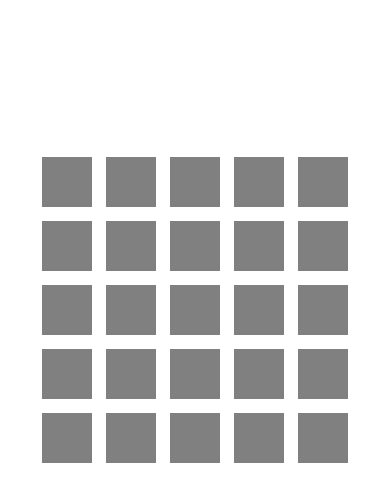
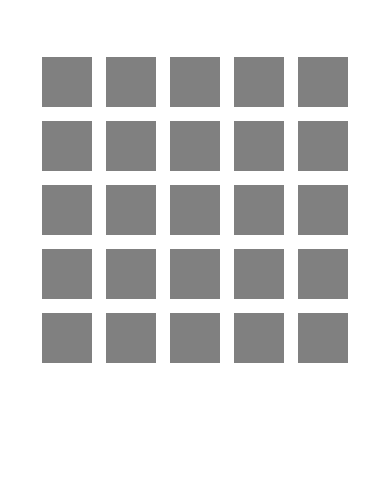
Before and after one commit to TheOG-2670/rpi_led_matrix, a React Native app in the folder client/: screen / in a window 390 px wide. Shown: the top 502 px of the page. Built offline with nearby package versions, Linux system fonts and the light colour scheme.

Commit message:
changed padding to make room for buttons

```diff
--- a/client/App.js
+++ b/client/App.js
@@ -72,8 +72,11 @@ const styles = StyleSheet.create({
   gridContainer: {
     alignItems: 'center',
     justifyContent: 'center',
-    marginVertical: 150,
+    paddingVertical: 50,
     height: '100%',
+  },
+  buttonMatrixGrid: {
+    marginBottom: -30,
   },
 });
 
```
